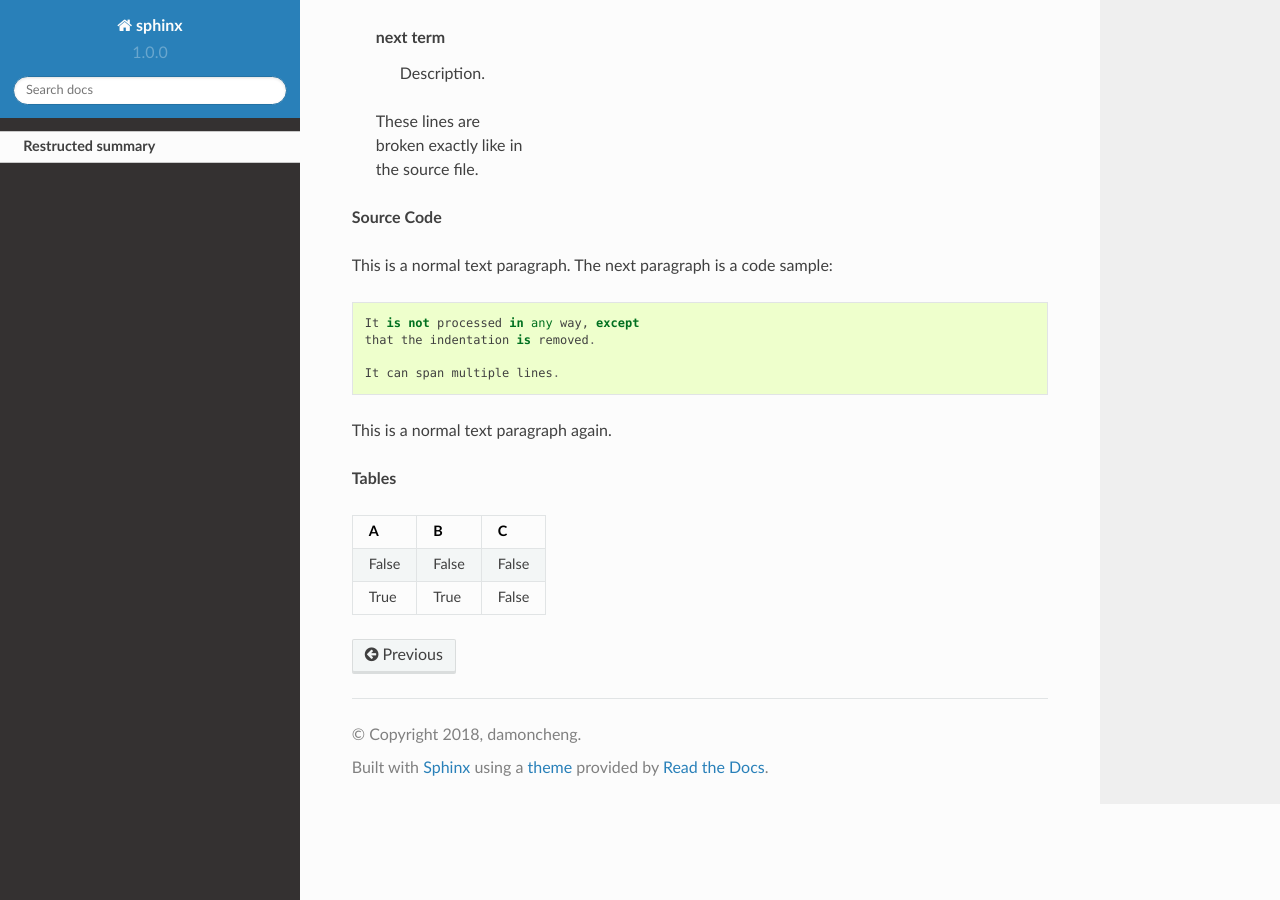
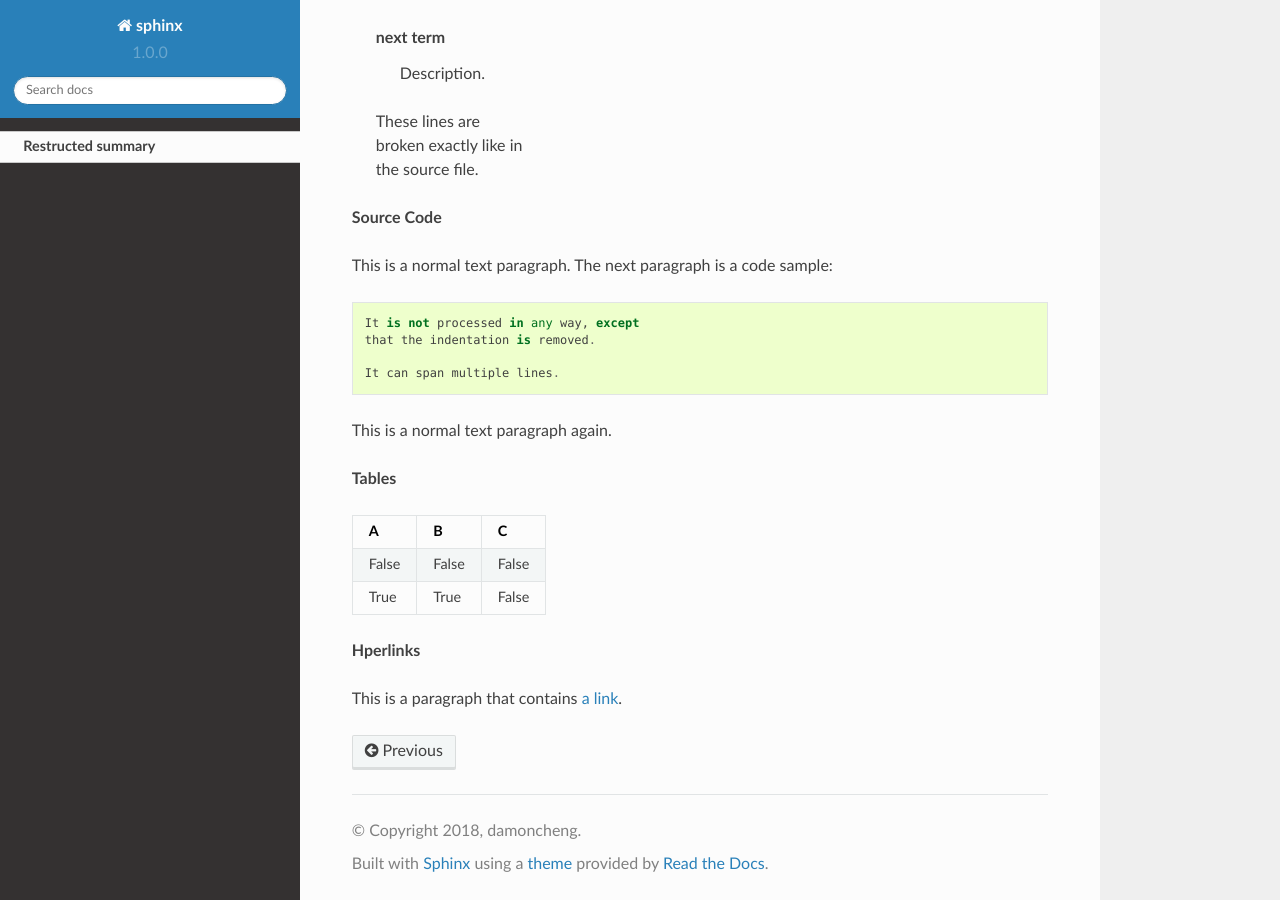
Before and after one commit to damoncheng/Sphinx, a Sphinx documentation site: the page built from source/restructed/restructed.rst, in a window 1280 px wide and 900 px high, scrolled down 879 px. Built offline with Sphinx 7.4.7 and the Read the Docs theme 2.0.0, drawn with Linux system fonts in a browser that asks for light colours.

Commit message:
familar restructedText

```diff
--- a/source/restructed/restructed.rst
+++ b/source/restructed/restructed.rst
@@ -65,3 +65,9 @@ A      B      C
 False  False  False
 True   True   False
 ====== ====== ======
+
+**Hperlinks**
+
+This is a paragraph that contains `a link`_.
+
+.. _a link : http://www.baidu.com/
```
Also changed, not shown: 1 other file.
